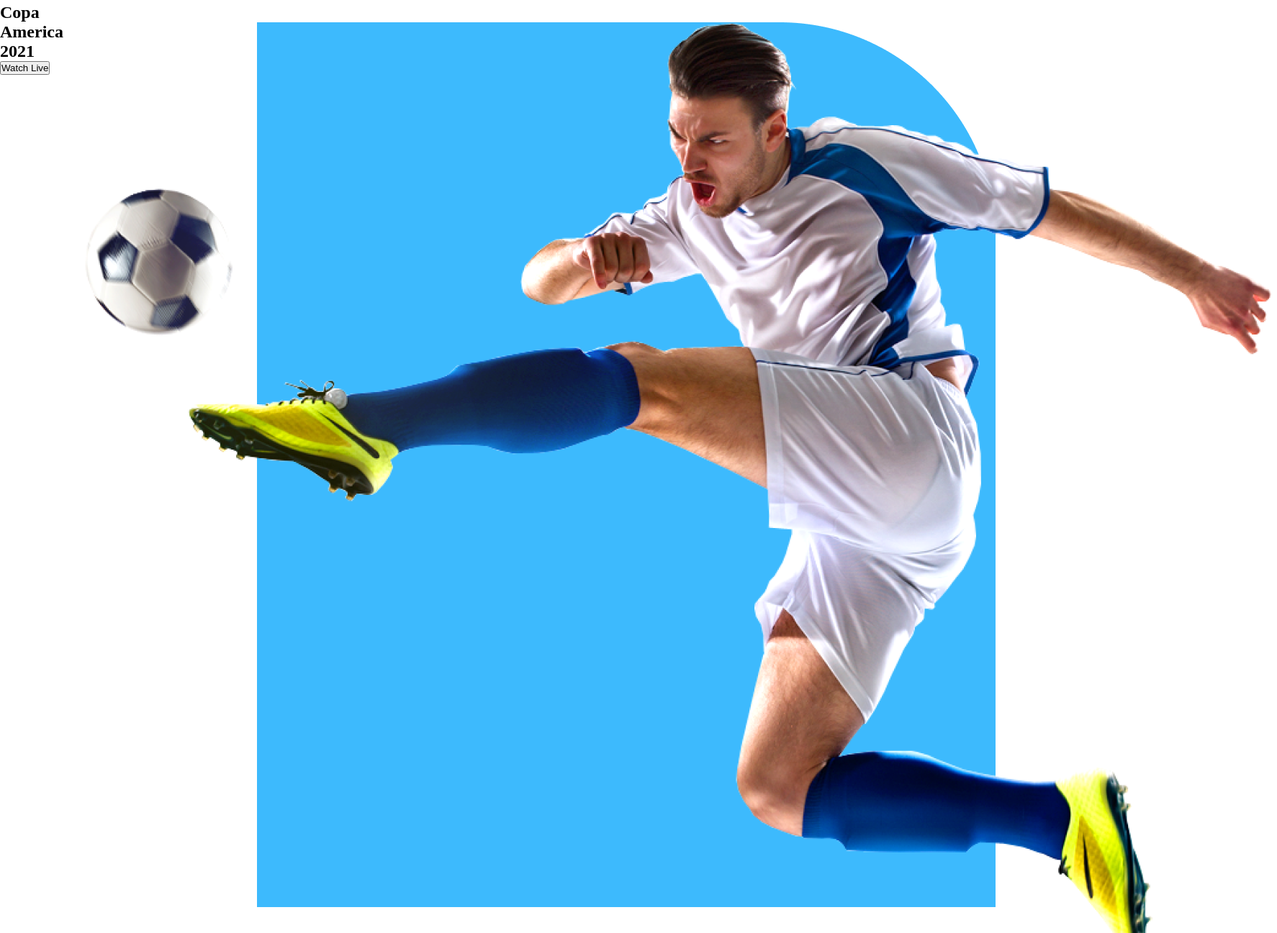
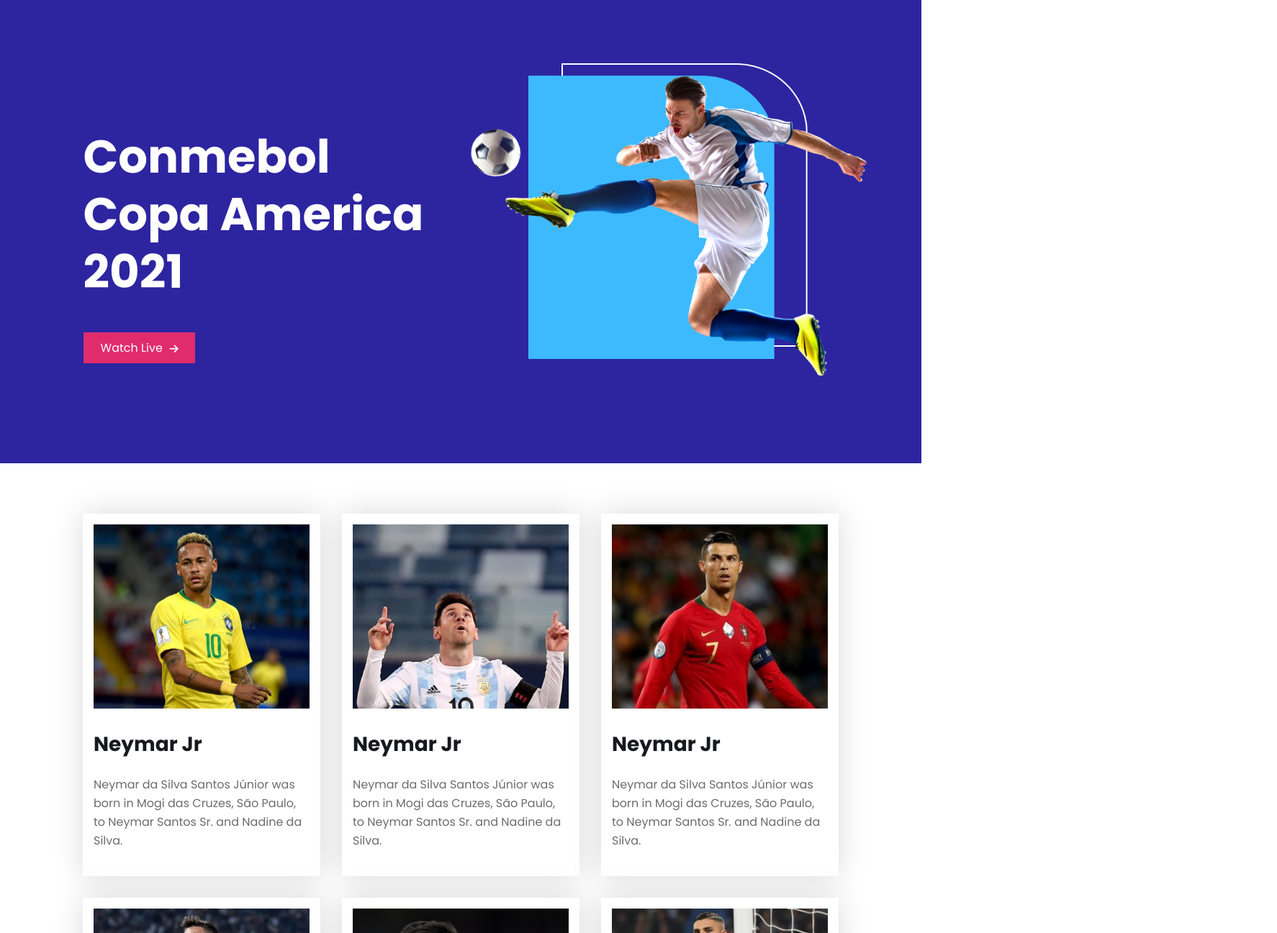
Before and after one commit to tarikul47/responsive-football, a plain HTML site: page index.html in a window 1280 px wide. Shown: the part 23-1320 px from the top of the page at 72% size, 1774 px wide, since content can reach past the window. Drawn offline with Linux system fonts and the light colour scheme.

Commit message:
Designing processing

```diff
--- a/index.html
+++ b/index.html
@@ -6,6 +6,12 @@
     <meta http-equiv="X-UA-Compatible" content="IE=edge">
     <meta name="viewport" content="width=device-width, initial-scale=1.0">
     <title>Responsive Football</title>
+    <!-- fontawesome Icon script -->
+    <script src="https://kit.fontawesome.com/b0d759b4ee.js" crossorigin="anonymous"></script>
+    <!-- google font -->
+    <link rel="preconnect" href="https://fonts.googleapis.com">
+    <link rel="preconnect" href="https://fonts.gstatic.com" crossorigin>
+    <link href="https://fonts.googleapis.com/css2?family=Poppins:wght@400;700&display=swap" rel="stylesheet">
     <!-- stylesheet add here  -->
     <link rel="stylesheet" href="style.css">
 </head>
@@ -18,21 +24,23 @@
     <main>
         <!-- banner section start -->
         <section class="banner-sec">
+            <div class="banner-box">
                 <div class="banner-content">
                     <h1 class="banner-title">
-                    Conmebol
-                    Copa America
+                        Conmebol<br>
+                        Copa America<br>
                         2021
                     </h1>
-                <button class="banner-button">Watch Live</button>
+                    <a href="https://www.facebook.com/tarikul47" target="_blank" class="banner-button">Watch Live <i class="fas fa-arrow-right"></i></a>
                 </div>
                 <div class="banner-image">
                     <img src="images/banner.png" alt="">
                 </div>
+            </div>
         </section>
         <!-- banner section end -->
         <!-- players section start -->
-        <section class="players-sec">
+        <section class="players-sec container">
             <article class="player">
                 <img src="images/players/player-1.png" alt="" class="player-img">
                 <h2 class="player-name">Neymar Jr</h2>
@@ -132,36 +140,21 @@
         </section>
         <!-- blog section end -->
         <!-- footer section start -->
-        <footer>
+        <footer class="copyright-sec">
             <div class="logo-sec">
                 <img src="images/Logo.png" alt="Football">
             </div>
             <div class="social-links">
-
+                <a href="https://www.instagram.com"><i class="fab fa-instagram"></i></a>
+                <a href="https://dribbble.com/"><i class="fab fa-dribbble"></i></a>
+                <a href="https://twitter.com/"><i class="fab fa-twitter"></i></a>
+                <a href="https://www.youtube.com/"><i class="fab fa-youtube"></i></a>
             </div>
-            <p>Copyright © 2022 Football</p>
+            <p class="copyright-content">Copyright © 2022 Football</p>
         </footer>
         <!-- footer section end -->
     </main>
 
-
-
-
-
-
-
-
-
-
-
-
-
-
-
-
-
-
-
 </body>
 
 </html>
--- a/style.css
+++ b/style.css
@@ -1,9 +1,10 @@
 /**
 * common css here
 */
-* {
+body {
     margin: 0;
     padding: 0;
+    font-family: 'Poppins', sans-serif;
 }
 
 /**
@@ -15,17 +16,111 @@
 } */
 
 .banner-sec {
+    background-color: #2D25A0;
+}
+.banner-box {
     display: grid;
     grid-template-columns: repeat(2, 1fr);
+    grid-template-rows: 667px;
+    width: 90%;
+    align-items: center;
+    justify-items: center;
+    margin: 0 auto;
 }
-
+.banner-title {
+    font-weight: bold;
+    font-size: 64px;
+    line-height: 80px;
+    color: #FFFFFF;
+}
+.banner-button {
+    background-color: #E02C6D;
+    border: none;
+    padding: 10px 45px 10px 24px;
+    position: relative;
+}
+.banner-content a {
+    text-decoration: none;
+    color: #FFFFFF;
+    font-size: 16px;
+    line-height: 24px;
+    font-weight: 500px;
+}
+.banner-image img {
+    width: 556px;
+    height: 438px;
+}
+.banner-content .fa-arrow-right {
+    font-size: 14px;
+    position: absolute;
+    top: 16px;
+    right: 23px;
+}
 
 /**
 * players section css
 */
-
-
-
+.container{
+    width: 90%;
+    margin: 0 auto;
+}
+.players-sec {
+    display: grid;
+    grid-template-columns: repeat(3, 330px);
+    grid-gap: 30px;
+    align-items: center;
+    justify-content: center;
+    padding: 70px 0px;
+}
+.player {
+    height: 474px;
+    padding: 15px;
+    background-color: #FFFFFF;
+    box-shadow: 0px 0px 40px rgb(0, 0,0, 0.15);
+}
+.player img {
+    width: 300px;
+    height: 256px;
+}
+.player-name {
+    font-weight: bold;
+    font-size: 28px;
+    line-height: 40px;
+    color: #18191f;
+}
+.player-content {
+    font-weight: normal;
+    font-size: 16px;
+    line-height: 26px;
+    color: #6c6c6c;
+    text-align: left;
+}
 /**
 * footer section css
 */
+.copyright-sec {
+    display: flex;
+    flex-direction: column;
+    align-items: center;
+    padding: 50px 0px 30px;
+}
+.logo-sec img {
+    width: 483px;
+    height: 110px;
+}
+.social-links a {
+    background-color: #E7E7E8;
+    width: 32px;
+    height: 32px;
+    border-radius: 50%;
+    margin-right: 14px;
+    display: inline-block;
+    text-align: center;
+    line-height: 35px;
+    color: #969bab;
+}
+p.copyright-content {
+    font-size: 18px;
+    line-height: 24px;
+    color: #000000;
+}
```
Lines whose indentation alone changed are shown as unchanged.
